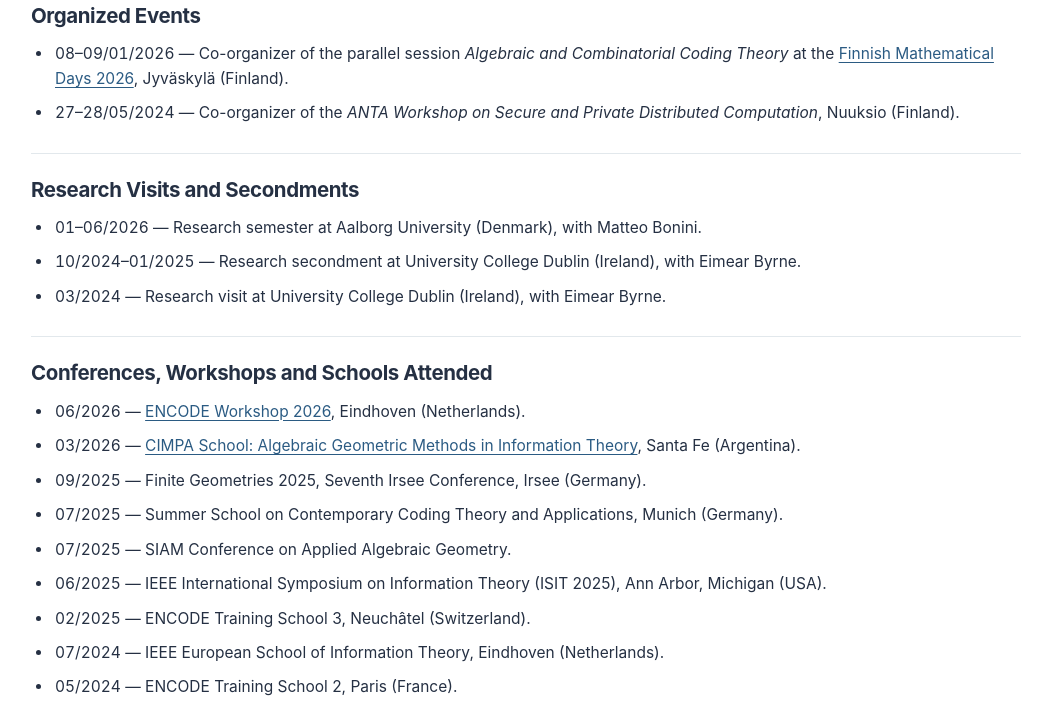
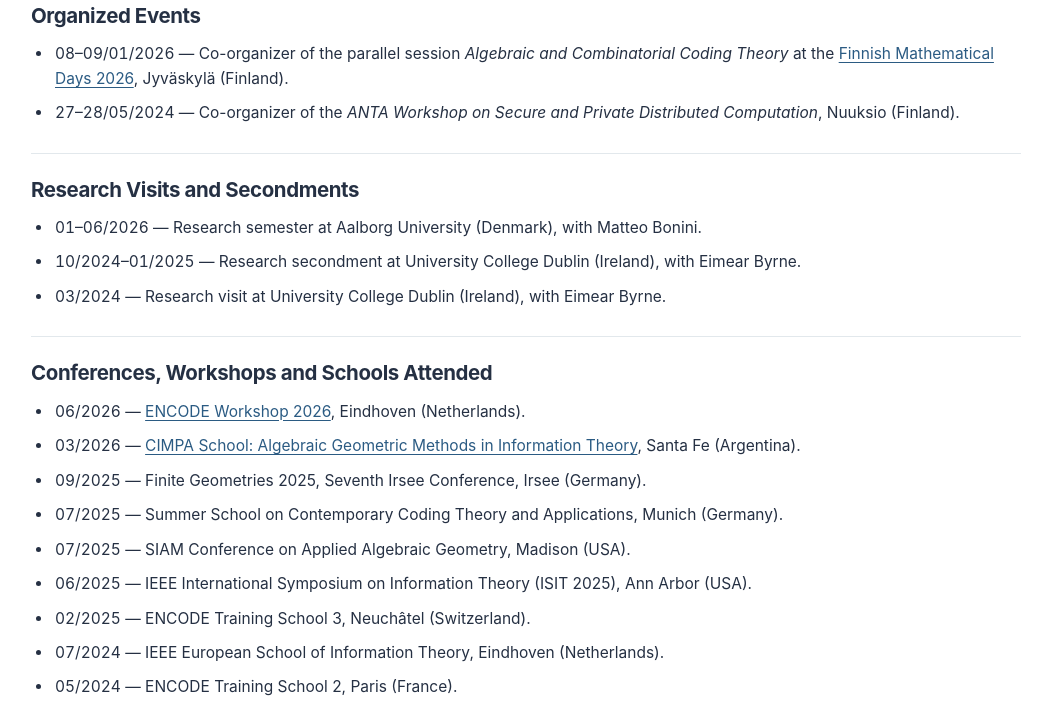
Before and after one commit to johan-dinesen/johan-dinesen.github.io, a plain HTML site: page events.html in a window 1280 px wide. Shown: the part 232-939 px from the top of the page, without its empty margins (114-1165 px from the left). Drawn offline with Linux system fonts and the light colour scheme.

Commit message:
Update events.html

```diff
--- a/events.html
+++ b/events.html
@@ -58,8 +58,8 @@
         <li><time datetime="2026-03-02">03/2026</time> — <a href="https://sites.google.com/view/agmiit-2026/home">CIMPA School: Algebraic Geometric Methods in Information Theory</a>, Santa Fe (Argentina).</li>
         <li><time datetime="2025-09">09/2025</time> — Finite Geometries 2025, Seventh Irsee Conference, Irsee (Germany).</li>
         <li><time datetime="2025-07">07/2025</time> — Summer School on Contemporary Coding Theory and Applications, Munich (Germany).</li>
-        <li><time datetime="2025-07">07/2025</time> — SIAM Conference on Applied Algebraic Geometry.</li>
-        <li><time datetime="2025-06">06/2025</time> — IEEE International Symposium on Information Theory (ISIT 2025), Ann Arbor, Michigan (USA).</li>
+        <li><time datetime="2025-07">07/2025</time> — SIAM Conference on Applied Algebraic Geometry, Madison (USA).</li>
+        <li><time datetime="2025-06">06/2025</time> — IEEE International Symposium on Information Theory (ISIT 2025), Ann Arbor (USA).</li>
         <li><time datetime="2025-02">02/2025</time> — ENCODE Training School 3, Neuchâtel (Switzerland).</li>
         <li><time datetime="2024-07">07/2024</time> — IEEE European School of Information Theory, Eindhoven (Netherlands).</li>
         <li><time datetime="2024-05">05/2024</time> — ENCODE Training School 2, Paris (France).</li>
```
